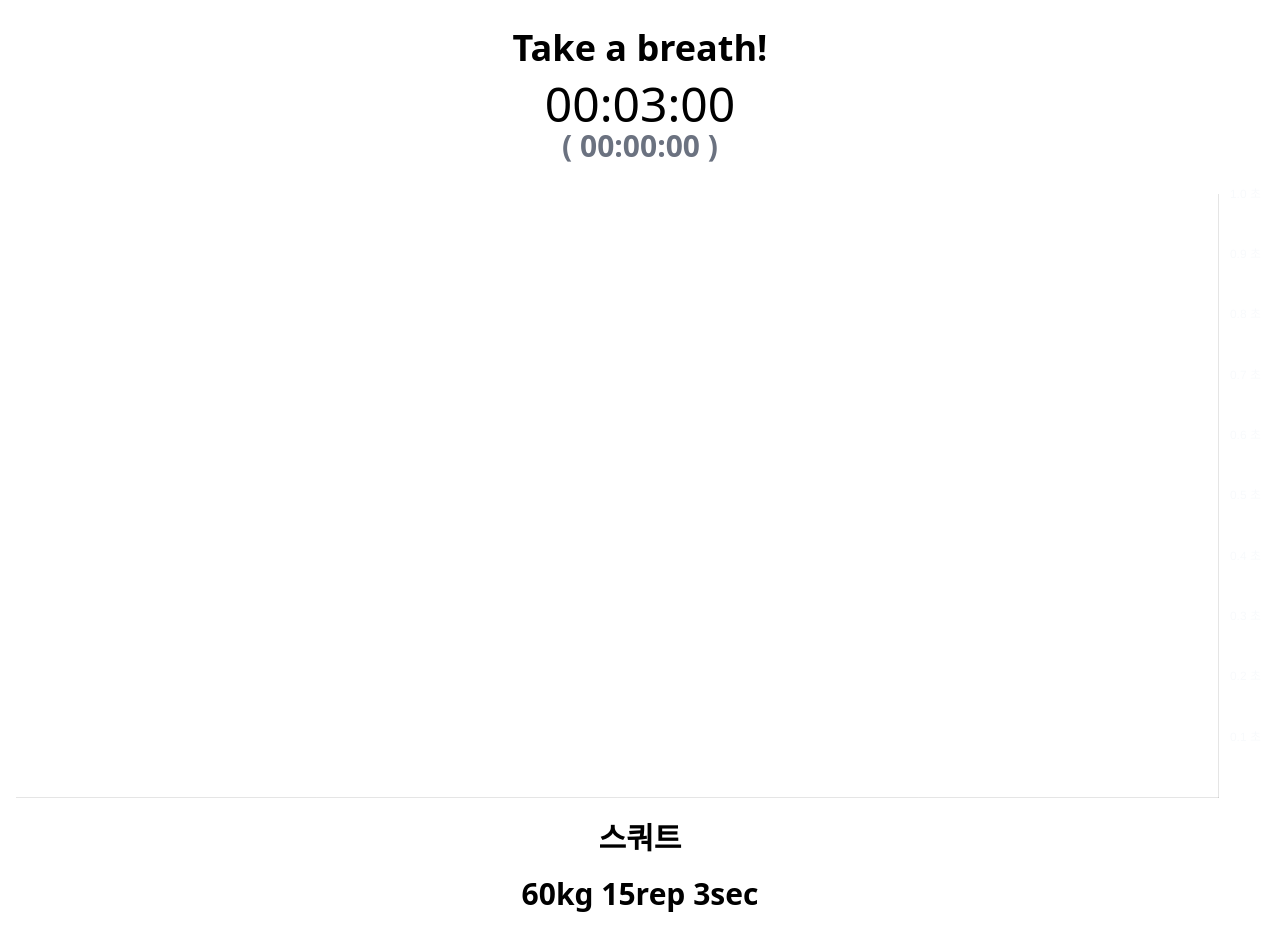
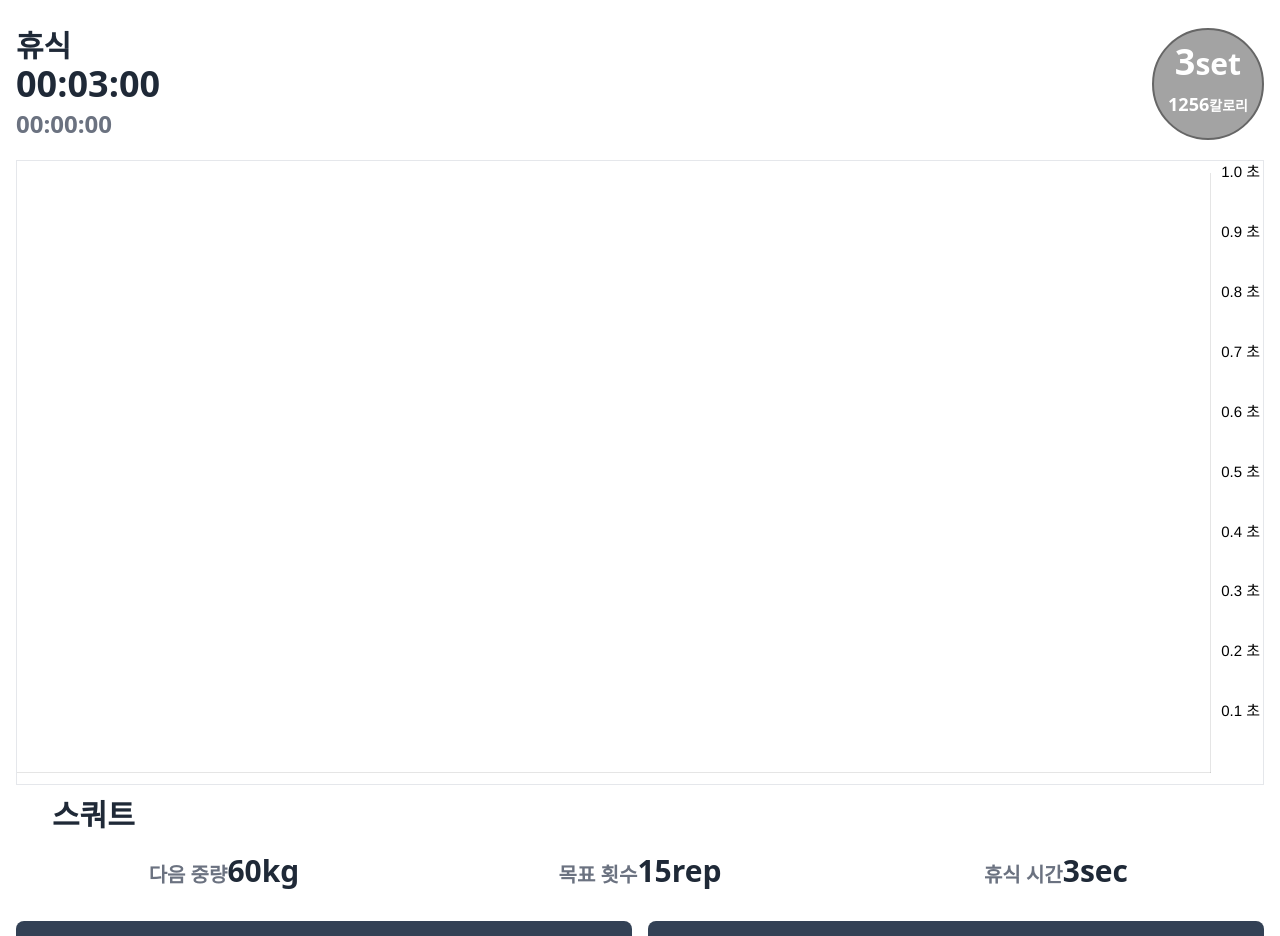
Before and after one commit to woajun/fitness-manager-vue, a Vue app in the folder frontend/: page / in a window 1280 px wide. Shown: the top 936 px of the page. Built offline with nearby package versions, Linux system fonts and the light colour scheme.

Commit message:
fix design

```diff
--- a/frontend/src/App.vue
+++ b/frontend/src/App.vue
@@ -3,7 +3,7 @@ import InWork from './pages/working/InWork.vue';
 
 </script>
 <template>
-  <div class="container mx-auto h-screen">
+  <div class="container mx-auto h-screen font-semibold text-3xl text-gray-800">
     <InWork />
   </div>
 </template>
--- a/frontend/src/components/JChart.vue
+++ b/frontend/src/components/JChart.vue
@@ -29,6 +29,7 @@ Chart.register(
 
 const props = defineProps<{
   data: ChartData[]
+  fontColor: string
 }>();
 
 function toData(data: ChartData[]): number[] {
@@ -63,7 +64,6 @@ onMounted(() => {
       labels: [],
       datasets: [{
         data: toData(props.data),
-        borderColor: 'rgb(75, 192, 192)',
       }],
     },
     options: {
@@ -85,12 +85,20 @@ onMounted(() => {
               }
               return `${Math.floor(second)} 초`;
             },
-            color: 'rgb(248 250 252)',
+            // color: 'rgb(248 250 252)',
+            color: props.fontColor,
+            font: {
+              size: 15,
+            },
           },
         },
         x: {
           ticks: {
-            color: 'rgb(248 250 252)',
+            // color: 'rgb(248 250 252)',
+            color: props.fontColor,
+            font: {
+              size: 15,
+            },
           },
         },
       },
@@ -98,6 +106,7 @@ onMounted(() => {
         duration: 0,
       },
     },
+
   });
 });
 
@@ -105,6 +114,8 @@ watch(props, (aProps) => {
   lineChart.data.labels = toLabel(aProps.data.length);
   lineChart.data.datasets[0] = { data: toData(aProps.data), borderColor: 'rgb(75, 192, 192)' };
   lineChart.options.scales.y.ticks.stepSize = getMax(aProps.data);
+  lineChart.options.scales.y.ticks.color = aProps.fontColor;
+  lineChart.options.scales.x.ticks.color = aProps.fontColor;
   lineChart.update();
 });
 
--- a/frontend/src/pages/working/InWork.vue
+++ b/frontend/src/pages/working/InWork.vue
@@ -1,5 +1,5 @@
 <script setup lang="ts">
-import { ref } from 'vue';
+import { computed, ref } from 'vue';
 import StopWatch from '../../components/stopWatch';
 import JChart from '../../components/JChart.vue';
 import JModal from '../../components/JModal.vue';
@@ -60,48 +60,68 @@ function reset() {
   chartData.value = [];
 }
 
+const isActive = computed(() => timerText.value && isRun.value && ((secondsToMs(restSeconds.value) - timer.getMs()) < 0));
+
 </script>
 <template>
-  <div class="h-screen px-4 py-4 background" :class="secondsToMs(restSeconds) - timer.getMs() < 0 ? 'active' : ''">
-    <div class="text-center pt-3">
-      <p class="text-4xl font-semibold">
-        {{ secondsToMs(restSeconds) - timer.getMs() < 0 ? 'Let\'s work out!' : 'Take a breath!' }}
-      </p>
-    </div>
-    <div class="text-center pt-3">
-      <span class="text-5xl">
-        {{ timerText }}
-      </span>
-    </div>
-    <div class="text-center">
-      <span class="text-3xl font-semibold text-gray-500">
-        ( {{ timeText }} )
-      </span>
+  <div class="h-screen px-4 py-4 background" :class="{ active: isActive }">
+    <div class="flex justify-between pt-3">
+      <div>
+        <div class="">
+          <p class="">
+            {{ isActive ? '운동시작' : '휴식' }}
+          </p>
+        </div>
+        <div class="">
+          <span class="text-4xl">
+            {{ timerText }}
+          </span>
+        </div>
+        <div class="">
+          <span class="text-2xl  text-gray-500">
+            {{ timeText }}
+          </span>
+        </div>
+      </div>
+      <div>
+        <div class="numberCircle bg-neutral-400 text-white">
+          <div class="pt-3">
+            <span class="text-4xl">3</span>
+            <span>set</span>
+          </div>
+          <span class="text-lg">1256</span>
+          <span class="text-sm">칼로리</span>
+        </div>
+      </div>
     </div>
 
-    <div class="pt-5">
-      <JChart :data="chartData" />
+    <div class="mt-5 border">
+      <JChart :data="chartData" :font-color="isActive ? 'rgb(248 250 252)' : ''" />
     </div>
 
-    <div class="text-center text-3xl pt-3">
-      <span class="font-semibold">스쿼트 </span>
+    <div class="pt-3 pl-4">
+      <span class="ms-5">스쿼트 </span>
     </div>
-    <div class="text-center text-3xl pt-5">
-      <span class="font-semibold">60kg </span>
-      <span class="font-semibold"> 15rep </span>
-      <span class="font-semibold"> 3sec</span>
+    <div class="pt-5 flex text-center">
+      <div class="flex-1">
+        <label class="text-xl text-gray-500">다음 중량</label>
+        <span class="">60kg</span>
+      </div>
+      <div class="flex-1">
+        <label class="text-xl text-gray-500">목표 횟수</label>
+        <span class="">15rep</span>
+      </div>
+      <div class="flex-1">
+        <label class="text-xl text-gray-500">휴식 시간</label>
+        <span class="">3sec</span>
+      </div>
     </div>
     <div class="grid gap-4 grid-cols-2 pt-5 my-3">
-      <button class="text-slate-50 font-semibold rounded-lg bg-slate-700 h-14" @click="isRun ? record() : start()">
+      <button class="text-slate-50 rounded-lg bg-slate-700 h-14 text-xl" @click="isRun ? record() : start()">
         {{ isRun ? '기록' : '시작' }}
       </button>
-      <button class="text-slate-50 font-semibold rounded-lg bg-slate-700 h-14" @click="isRun ? stop() : reset()">
+      <button class="text-slate-50 rounded-lg bg-slate-700 h-14 text-xl" @click="isRun ? stop() : reset()">
         {{ isRun ? '정지' : '운동종료' }}
-      </button>
-    </div>
-    <div class="grid pt-5">
-      <button class="text-slate-50 font-semibold rounded-lg bg-slate-700 h-14">
-        다음운동
       </button>
     </div>
 
@@ -148,4 +168,12 @@ function reset() {
   color: rgb(248 250 252 / var(--tw-text-opacity));
 }
 
+.numberCircle {
+    border-radius: 50%;
+    width: 7rem;
+    height: 100%;
+    border: 2px solid #666;
+    text-align: center;
+}
+
 </style>
```
